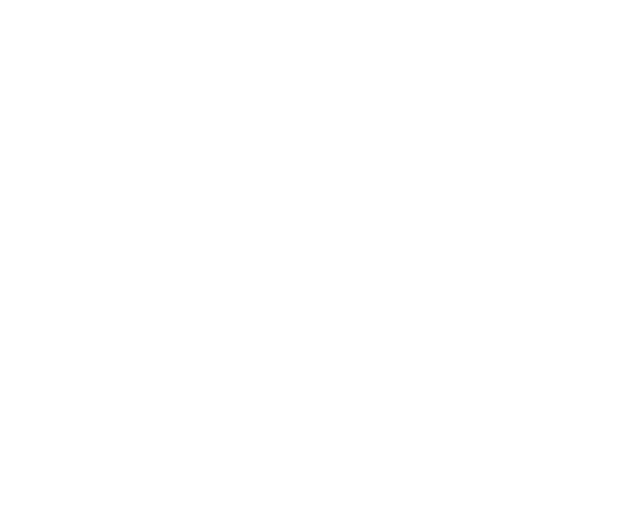
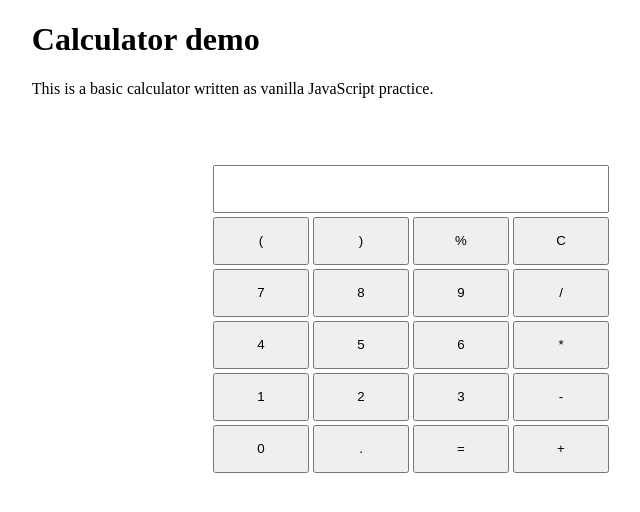
Before and after one commit to ngwalton/js_calculator_project, a website: page public/index.html in a window 1280 px wide. Shown: the whole page, without its empty margins (229-869 px from the left). Drawn offline with Linux system fonts and the light colour scheme.

Commit message:
Add basic structure and styles
Added description, calculator table, and basic styles.

```diff
--- a/public/index.html
+++ b/public/index.html
@@ -12,7 +12,48 @@
 </head>
 
 <body>
+    <div id="text">
+        <h1>Calculator demo</h1>
+        <p id="desc">This is a basic calculator written as vanilla JavaScript practice.</p>
+    </div>
 
+    <div id='clac_div'>
+        <table id='calc_table'>
+            <tr>
+                <td colspan='4'><input type="text" , id="entry"></td>
+            </tr>
+            <tr>
+                <td><button>(</button></td>
+                <td><button>)</button></td>
+                <td><button>%</button></td>
+                <td><button>C</button></td>
+            </tr>
+            <tr>
+                <td><button>7</button></td>
+                <td><button>8</button></td>
+                <td><button>9</button></td>
+                <td><button>/</button></td>
+            </tr>
+            <tr>
+                <td><button>4</button></td>
+                <td><button>5</button></td>
+                <td><button>6</button></td>
+                <td><button>*</button></td>
+            </tr>
+            <tr>
+                <td><button>1</button></td>
+                <td><button>2</button></td>
+                <td><button>3</button></td>
+                <td><button>-</button></td>
+            </tr>
+            <tr>
+                <td><button>0</button></td>
+                <td><button>.</button></td>
+                <td><button id="enter">=</button></td>
+                <td><button>+</button></td>
+            </tr>
+        </table>
+    </div>
 </body>
 
 </html>
--- a/public/styles.css
+++ b/public/styles.css
@@ -0,0 +1,29 @@
+button {
+    width: 6rem;
+    height: 3rem;
+}
+
+#entry {
+    width: 100%;
+    box-sizing: border-box;  /*without this, input is wider then keys*/
+    height: 3rem;
+    font-size: 1.5rem;
+    text-align: right;
+}
+
+#desc {
+    margin-bottom: 4rem;
+}
+
+table {
+    margin-left: auto;
+    margin-right: auto;
+}
+
+#text {
+    margin-left: 20%;
+}
+
+/* #enter {
+    background-color: blue;
+} */
```
